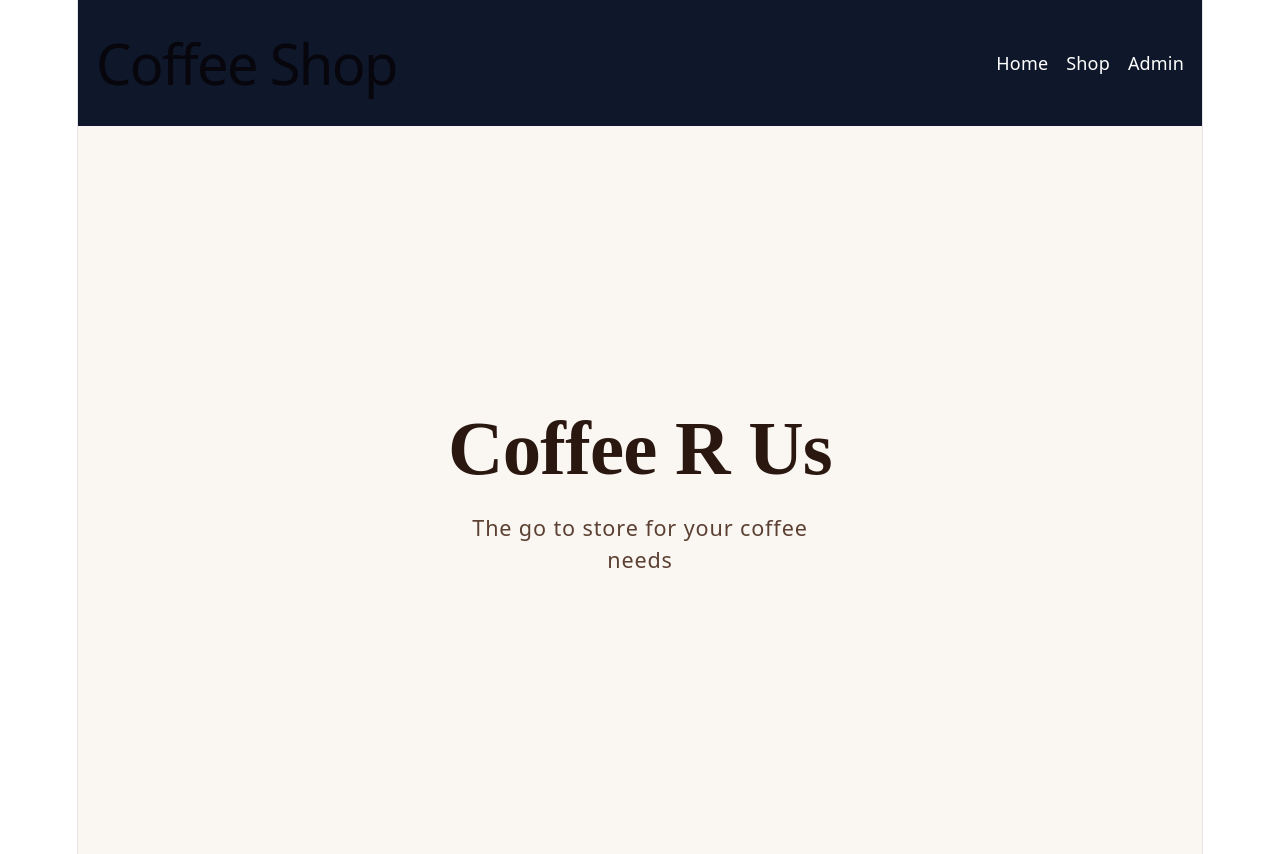
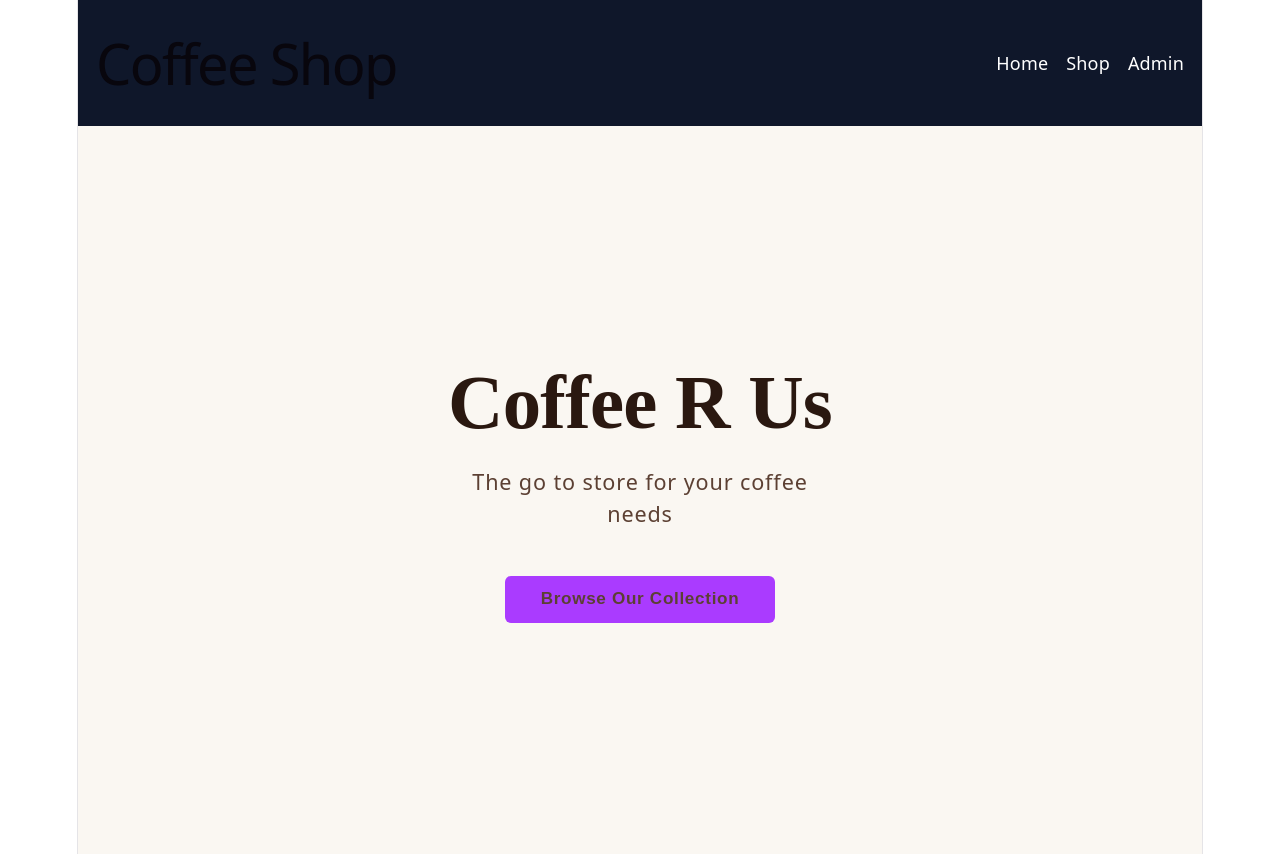
Before and after one commit to Benny254/E-commerce-react-base-project, a React (Vite) app in the folder react-based-project/: page / in a window 1280 px wide. Built offline with nearby package versions, Linux system fonts and the light colour scheme.

Commit message:
Fix Vercel SPA routing

```diff
--- a/react-based-project/src/App.jsx
+++ b/react-based-project/src/App.jsx
@@ -1,4 +1,4 @@
-import { Routes, Route } from "react-router-dom";
+import { Routes, Route, useNavigate } from "react-router-dom";
 import Navbar from './components/Navbar';
 import Home from './pages/Home';
 import Shop from './pages/Shop';
@@ -7,6 +7,12 @@ import { CoffeeProvider } from './context/CoffeeContext';
 import './App.css';
 
 export default function App() {
+  const navigate = useNavigate();
+
+  const goToShop = () => {
+    navigate("/shop");
+  };
+
   return (
     <CoffeeProvider>
       <div className="app">
@@ -14,7 +20,7 @@ export default function App() {
 
         <main className="main-content">
           <Routes>
-              <Route path="/" element={<Home />} />
+            <Route path="/" element={<Home onShopClick={goToShop} />} />
             <Route path="/shop" element={<Shop />} />
             <Route path="/admin" element={<AdminPortal />} />
           </Routes>
--- a/react-based-project/src/pages/Home.jsx
+++ b/react-based-project/src/pages/Home.jsx
@@ -5,12 +5,16 @@ export default function Home({ onShopClick }) {
     <div className="home-page">
       <div className="hero">
         <h1 className="hero-title">Coffee R Us</h1>
-        <p className="hero-subtitle">The go to store for your coffee needs</p>
-        {onShopClick && (
-          <button className="hero-cta" onClick={onShopClick}>
-            Browse Our Collection
-          </button>
-        )}
+        <p className="hero-subtitle">
+          The go to store for your coffee needs
+        </p>
+
+        <button
+          className="hero-cta"
+          onClick={onShopClick || (() => {})}
+        >
+          Browse Our Collection
+        </button>
       </div>
     </div>
   );
```
Lines whose indentation alone changed are shown as unchanged.
